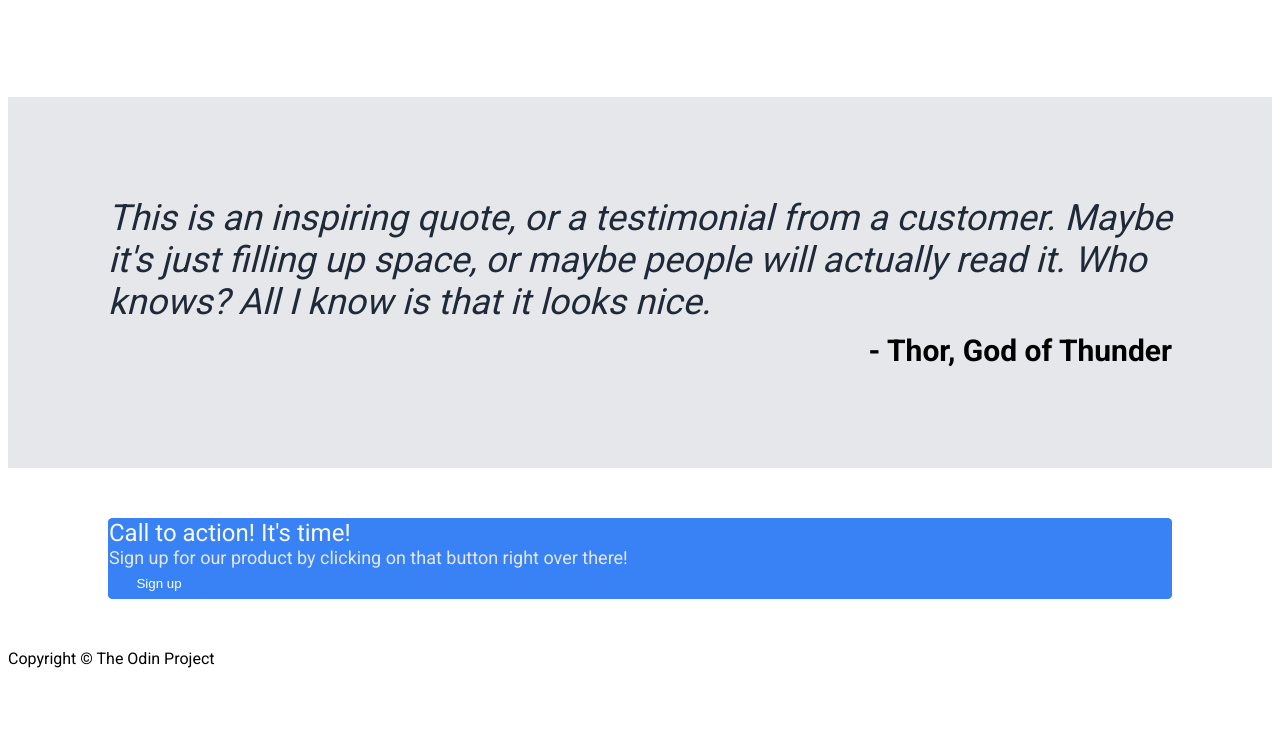
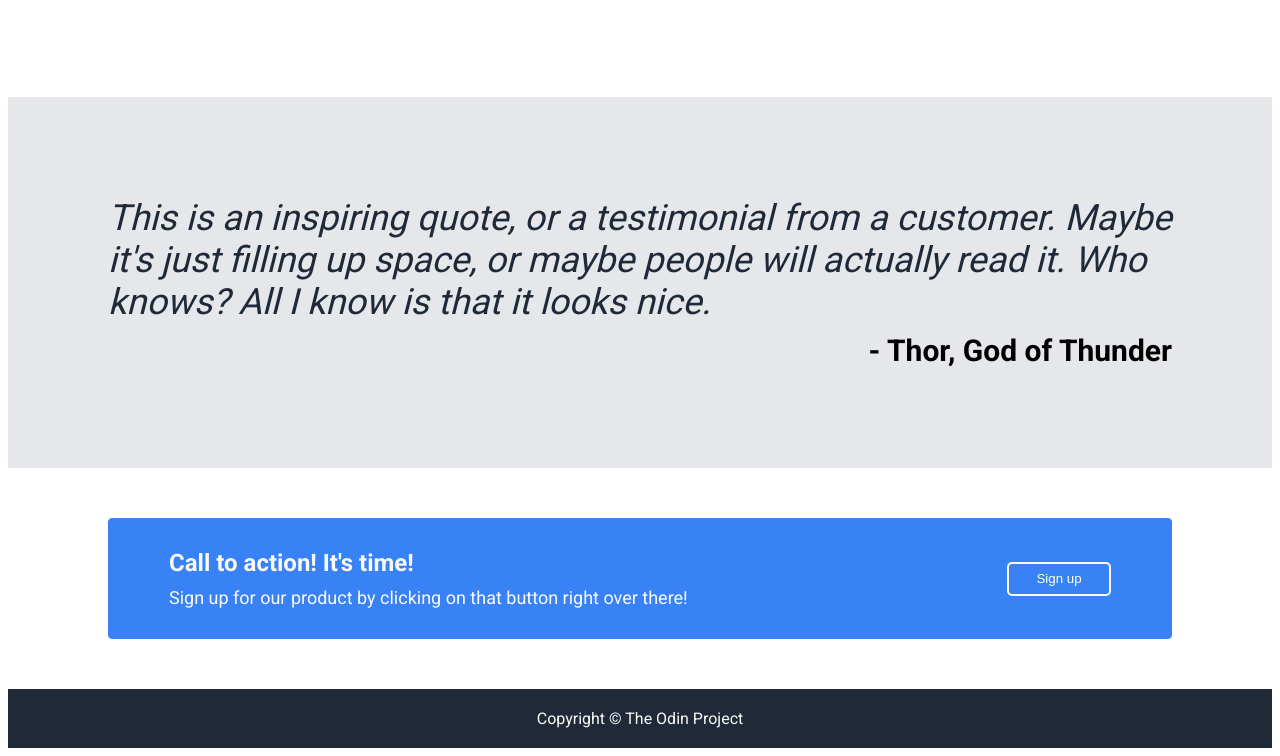
Before and after one commit to taipnguyen/landing-page-odin, a plain HTML site: page index.html in a window 1280 px wide. Shown: the part 880-1636 px from the top of the page. Before the commit the page ends 1556 px from the top, so only its background shows below. Drawn offline with Linux system fonts and the light colour scheme.

Commit message:
Reformat subscribe button and add footer formatting

```diff
--- a/index.html
+++ b/index.html
@@ -71,13 +71,17 @@
         <div class="hero-text-second author">- Thor, God of Thunder </div>
     </div>
     <div class="subscribe hero-text-second">
+        <div class="text-subscribe">
         <div class="header-logo">
         Call to action! It's time!
-    </div>
+        </div>
         <div class="description">Sign up for our product by clicking on
             that button right over there!
         </div>
+        </div>
+        <div class="button-subscribe">
         <button>Sign up</button>
+        </div>
     </div>
     <div class="footer">
         Copyright © The Odin Project
--- a/style.css
+++ b/style.css
@@ -40,6 +40,7 @@ body {
 .header-logo {
     font-size: 24px;
     color: #F9FAF8;
+    font-weight: 600;
 }
 
 button {
@@ -118,5 +119,27 @@ img {
     border: 1px solid #3882F6;
     border-radius: 4px;
     margin: 50px 100px;
-    color: ;
+    color: #F9FAF8;
+    padding: 30px 60px;
+    display: flex;
+    align-items: center;
+    justify-content: space-between;
 }
+
+.button-subscribe {
+    border: 2px solid #F9FAF8;
+    border-radius: 5px;
+}
+
+.text-subscribe {
+    display: flex;
+    flex-direction: column;
+    gap: 10px;
+}
+
+.footer {
+    text-align: center;
+    background-color: #1F2937;
+    color: #F9FAF8;
+    padding: 20px
+}
```
